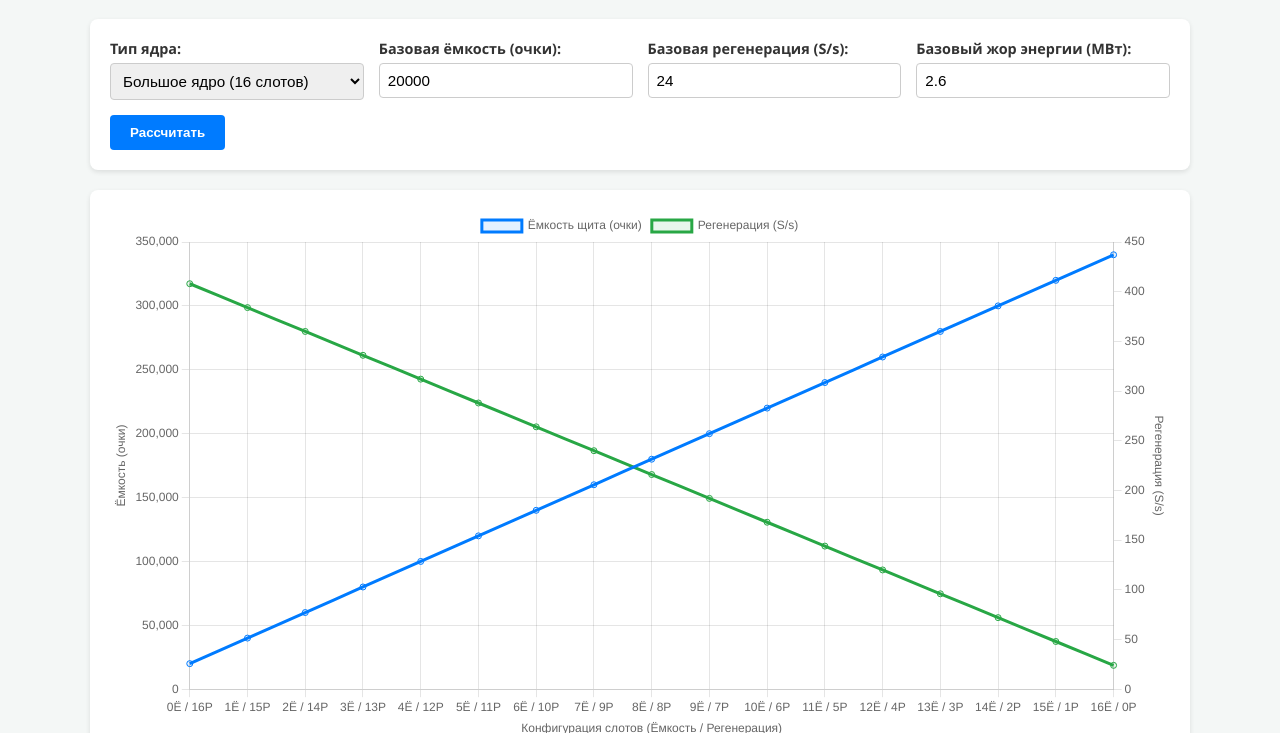
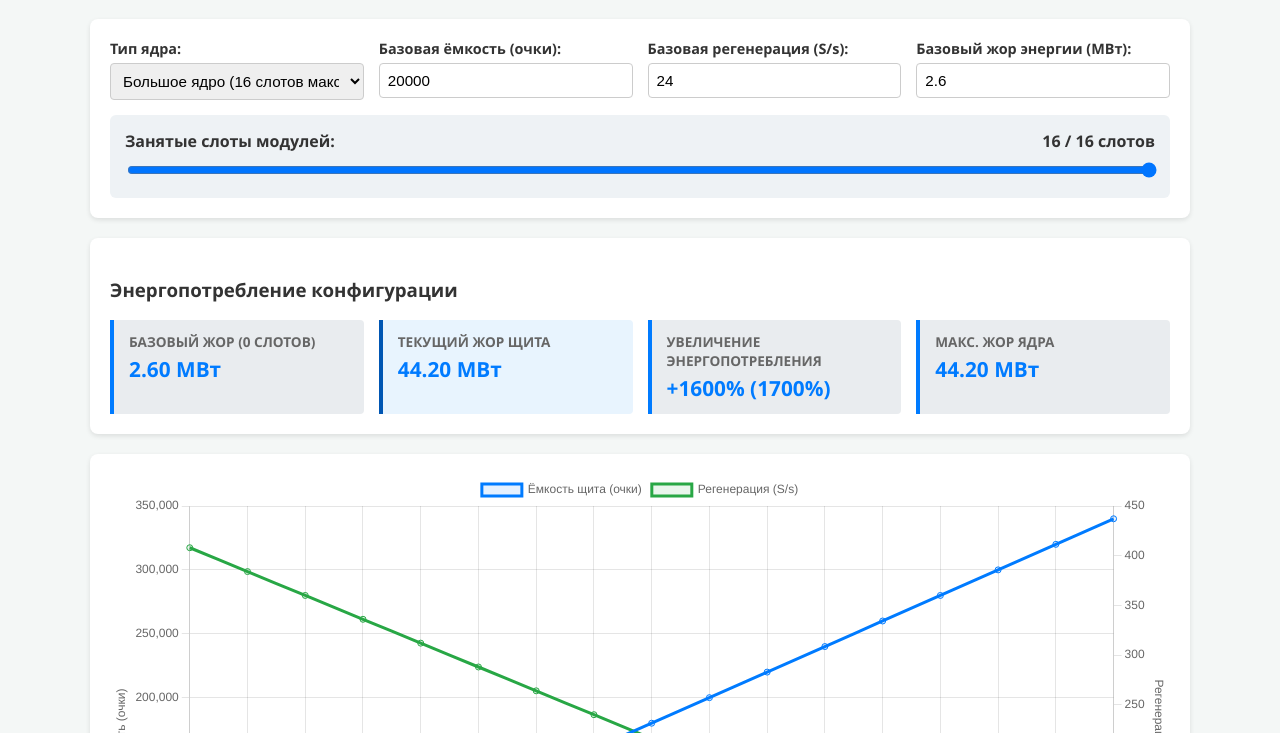
Before and after one commit to OxLunar/EnergyShields-Calculator, a plain HTML site: page index.html in a window 1280 px wide. Shown: the part 67-800 px from the top of the page. Drawn offline with nearby package versions, Linux system fonts and the light colour scheme.

Commit message:
Energy consumption now in details; Added slider for setting how many  slots are used;

```diff
--- a/index.html
+++ b/index.html
@@ -42,6 +42,51 @@
             border-radius: 4px;
             font-size: 0.95em;
         }
+        .slider-container {
+            margin-top: 10px;
+            padding: 15px;
+            background-color: #eef2f5;
+            border-radius: 6px;
+        }
+        .slider-header {
+            display: flex;
+            justify-content: space-between;
+            align-items: center;
+            margin-bottom: 8px;
+            font-weight: bold;
+        }
+        input[type="range"] {
+            width: 100%;
+            cursor: pointer;
+        }
+        .power-summary-grid {
+            display: grid;
+            grid-template-columns: repeat(auto-fit, minmax(220px, 1fr));
+            gap: 15px;
+            margin-top: 15px;
+        }
+        .power-card {
+            background: #e9ecef;
+            border-left: 4px solid #007bff;
+            padding: 12px 15px;
+            border-radius: 0 4px 4px 0;
+        }
+        .power-card.active {
+            background: #e8f4fe;
+            border-left-color: #0056b3;
+        }
+        .power-card-title {
+            font-size: 0.85em;
+            color: #666;
+            text-transform: uppercase;
+            font-weight: bold;
+        }
+        .power-card-value {
+            font-size: 1.3em;
+            font-weight: bold;
+            color: #007bff;
+            margin-top: 4px;
+        }
         button {
             padding: 10px 20px;
             background-color: #007bff;
@@ -53,14 +98,6 @@
         }
         button:hover {
             background-color: #0056b3;
-        }
-        .info-badge {
-            background-color: #e9ecef;
-            border-left: 4px solid #007bff;
-            padding: 12px 15px;
-            margin-top: 10px;
-            font-weight: bold;
-            border-radius: 0 4px 4px 0;
         }
         table {
             width: 100%;
@@ -107,41 +144,70 @@
 
     <h1>Калькулятор конфигурации ядра щита</h1>
 
+    <!-- 1. Панель параметров -->
     <div class="card">
         <div class="input-grid">
             <div class="input-group">
                 <label for="coreType">Тип ядра:</label>
                 <select id="coreType" onchange="handleCoreChange()">
-                    <option value="large" selected>Большое ядро (16 слотов)</option>
-                    <option value="small">Малое ядро (8 слотов)</option>
+                    <option value="large" selected>Большое ядро (16 слотов макс.)</option>
+                    <option value="small">Малое ядро (8 слотов макс.)</option>
                 </select>
             </div>
             <div class="input-group">
                 <label for="baseCapacity">Базовая ёмкость (очки):</label>
-                <input type="number" id="baseCapacity" value="20000" step="1000">
+                <input type="number" id="baseCapacity" value="20000" step="1000" oninput="calculateAndDraw()">
             </div>
             <div class="input-group">
                 <label for="baseRegen">Базовая регенерация (S/s):</label>
-                <input type="number" id="baseRegen" value="24" step="0.5" min="0">
+                <input type="number" id="baseRegen" value="24" step="0.5" min="0" oninput="calculateAndDraw()">
             </div>
             <div class="input-group">
                 <label for="basePower">Базовый жор энергии (МВт):</label>
-                <input type="number" id="basePower" value="2.6" step="0.1" min="0">
+                <input type="number" id="basePower" value="2.6" step="0.1" min="0" oninput="calculateAndDraw()">
             </div>
         </div>
-        <button onclick="calculateAndDraw()">Рассчитать</button>
+
+        <div class="slider-container">
+            <div class="slider-header">
+                <span>Занятые слоты модулей:</span>
+                <span id="slotCountLabel">16 / 16 слотов</span>
+            </div>
+            <input type="range" id="usedSlots" min="0" max="16" value="16" step="1" oninput="updateSlotLabel(); calculateAndDraw();">
+        </div>
     </div>
 
+    <!-- 2. Расчет энергопотребления в самом начале -->
+    <div class="card">
+        <h3>Энергопотребление конфигурации</h3>
+        <div class="power-summary-grid">
+            <div class="power-card">
+                <div class="power-card-title">Базовый жор (0 слотов)</div>
+                <div class="power-card-value" id="basePowerVal">2.60 МВт</div>
+            </div>
+            <div class="power-card active">
+                <div class="power-card-title">Текущий жор щита</div>
+                <div class="power-card-value" id="currentPowerVal">44.20 МВт</div>
+            </div>
+            <div class="power-card">
+                <div class="power-card-title">Увеличение энергопотребления</div>
+                <div class="power-card-value" id="powerPctVal">+1600%</div>
+            </div>
+            <div class="power-card">
+                <div class="power-card-title">Макс. жор ядра</div>
+                <div class="power-card-value" id="maxPowerVal">44.20 МВт</div>
+            </div>
+        </div>
+    </div>
+
+    <!-- 3. График -->
     <div class="card">
         <canvas id="shieldChart"></canvas>
     </div>
 
+    <!-- 4. Детализация комбинаций -->
     <div class="card">
         <h3 id="tableHeader">Детализация вариантов</h3>
-
-        <div class="info-badge" id="powerBadge">
-            Итоговое потребление энергии: 0 МВт
-        </div>
 
         <table id="resultTable">
             <thead>
@@ -162,28 +228,34 @@
     <script>
         let myChart = null;
 
-        // Дефолтные значения под ядра
         const CORE_PRESETS = {
-            large: { slots: 16, capacity: 20000, regen: 24, power: 2.6 },
-            small: { slots: 8, capacity: 5000, regen: 6, power: 0.65 } // Дефолтные заглушки для малого
+            large: { maxSlots: 16, capacity: 20000, regen: 24, power: 2.6 },
+            small: { maxSlots: 8, capacity: 5000, regen: 6, power: 0.65 }
         };
 
         function handleCoreChange() {
             const selectedCore = document.getElementById('coreType').value;
             const preset = CORE_PRESETS[selectedCore];
 
-            if (selectedCore === 'large') {
-                document.getElementById('baseCapacity').value = preset.capacity;
-                document.getElementById('baseRegen').value = preset.regen;
-                document.getElementById('basePower').value = preset.power;
-            } else {
-                // Для малого можно оставить текущие/дефолтные поля, если пользователь их правит
-                document.getElementById('baseCapacity').value = preset.capacity;
-                document.getElementById('baseRegen').value = preset.regen;
-                document.getElementById('basePower').value = preset.power;
-            }
+            document.getElementById('baseCapacity').value = preset.capacity;
+            document.getElementById('baseRegen').value = preset.regen;
+            document.getElementById('basePower').value = preset.power;
 
+            // Обновляем ограничения ползунка
+            const slider = document.getElementById('usedSlots');
+            slider.max = preset.maxSlots;
+            slider.value = preset.maxSlots; // Сбрасываем на макс. при смене ядра
+
+            updateSlotLabel();
             calculateAndDraw();
+        }
+
+        function updateSlotLabel() {
+            const selectedCore = document.getElementById('coreType').value;
+            const maxSlots = CORE_PRESETS[selectedCore].maxSlots;
+            const usedSlots = document.getElementById('usedSlots').value;
+
+            document.getElementById('slotCountLabel').innerText = `${usedSlots} / ${maxSlots} слотов`;
         }
 
         function formatTime(totalSeconds) {
@@ -206,53 +278,57 @@
 
         function calculateAndDraw() {
             const selectedCore = document.getElementById('coreType').value;
-            const totalSlots = CORE_PRESETS[selectedCore].slots;
+            const maxSlots = CORE_PRESETS[selectedCore].maxSlots;
+            const usedSlots = parseInt(document.getElementById('usedSlots').value) || 0;
 
             const baseCapacity = parseFloat(document.getElementById('baseCapacity').value) || 0;
             const baseRegen = parseFloat(document.getElementById('baseRegen').value) || 0;
             const basePower = parseFloat(document.getElementById('basePower').value) || 0;
 
+            // Расчет энергопотребления
+            const currentPowerMult = (1 + usedSlots * 1.0);
+            const currentPower = basePower * currentPowerMult;
+            const maxPower = basePower * (1 + maxSlots * 1.0);
+
+            // Заполнение верхнего блока с энергопотреблением
+            document.getElementById('basePowerVal').innerText = `${basePower.toFixed(2)} МВт`;
+            document.getElementById('currentPowerVal').innerText = `${currentPower.toFixed(2)} МВт`;
+            document.getElementById('powerPctVal').innerText = `+${(usedSlots * 100)}% (${(currentPowerMult * 100).toFixed(0)}%)`;
+            document.getElementById('maxPowerVal').innerText = `${maxPower.toFixed(2)} МВт`;
+
+            document.getElementById('tableHeader').innerText =
+                `Детализация вариантов (${usedSlots} из ${maxSlots} слотов занято)`;
+
+            // Максимальный КПД для ТЕКУЩЕГО количества слотов (достигается при 0Ё / NР)
+            const maxRegenForCurrentPower = baseRegen * (1 + usedSlots * 1.0);
+            const maxKPD = currentPower > 0 ? (maxRegenForCurrentPower / currentPower) : 1;
+
             const labels = [];
             const capacityData = [];
             const regenData = [];
 
-            // Расчет потребления энергии (1 базовый + N слотов)
-            const totalPowerMult = (1 + totalSlots * 1.0);
-            const totalPower = basePower * totalPowerMult;
-
-            document.getElementById('tableHeader').innerText =
-                `Детализация вариантов (${selectedCore === 'large' ? 'Большое' : 'Малое'} ядро, всего ${totalSlots} слотов)`;
-
-            document.getElementById('powerBadge').innerText =
-                `Итоговое потребление энергии (для всех вариантов при ${totalSlots} слотах): ${totalPower.toFixed(2)} МВт (${totalPowerMult * 100}% от базового)`;
-
-            // Максимальный КПД (достигается при 0Ё / NР)
-            const maxRegen = baseRegen * (1 + totalSlots * 1.0);
-            const maxKPD = totalPower > 0 ? (maxRegen / totalPower) : 1;
-
             const tableBody = document.querySelector('#resultTable tbody');
             tableBody.innerHTML = '';
 
-            for (let capSlots = 0; capSlots <= totalSlots; capSlots++) {
-                let regenSlots = totalSlots - capSlots;
+            for (let capSlots = 0; capSlots <= usedSlots; capSlots++) {
+                let regenSlots = usedSlots - capSlots;
 
                 let totalCapacity = baseCapacity * (1 + capSlots * 1.0);
                 let totalRegen = baseRegen * (1 + regenSlots * 1.0);
 
                 let timeToFullSec = totalRegen > 0 ? (totalCapacity / totalRegen) : Infinity;
 
-                // Энергетические метрики
-                let powerPerRegen = totalRegen > 0 ? (totalPower / totalRegen) : Infinity;
-                let regenPerPower = totalPower > 0 ? (totalRegen / totalPower) : 0;
+                // Метрики КПД
+                let powerPerRegen = totalRegen > 0 ? (currentPower / totalRegen) : Infinity;
+                let regenPerPower = currentPower > 0 ? (totalRegen / currentPower) : 0;
 
-                // Относительный КПД (%)
                 let relativeKPD = maxKPD > 0 ? ((regenPerPower / maxKPD) * 100) : 0;
 
                 labels.push(`${capSlots}Ё / ${regenSlots}Р`);
                 capacityData.push(totalCapacity);
                 regenData.push(totalRegen);
 
-                let rowClass = (regenSlots === totalSlots) ? 'class="highlight"' : '';
+                let rowClass = (regenSlots === usedSlots) ? 'class="highlight"' : '';
 
                 let row = `<tr ${rowClass}>
                     <td><strong>${capSlots} / ${regenSlots}</strong></td>
@@ -272,7 +348,7 @@
                 tableBody.innerHTML += row;
             }
 
-            // Отрисовка графика
+            // Отрисовка или обновление графика
             const ctx = document.getElementById('shieldChart').getContext('2d');
 
             if (myChart) {
@@ -312,7 +388,7 @@
                     },
                     scales: {
                         x: {
-                            title: { display: true, text: 'Конфигурация слотов (Ёмкость / Регенерация)' }
+                            title: { display: true, text: `Распределение занятых слотов (${usedSlots} шт)` }
                         },
                         yCapacity: {
                             type: 'linear',
@@ -332,7 +408,10 @@
             });
         }
 
-        window.onload = calculateAndDraw;
+        window.onload = function() {
+            updateSlotLabel();
+            calculateAndDraw();
+        };
     </script>
 </body>
 </html>
```
